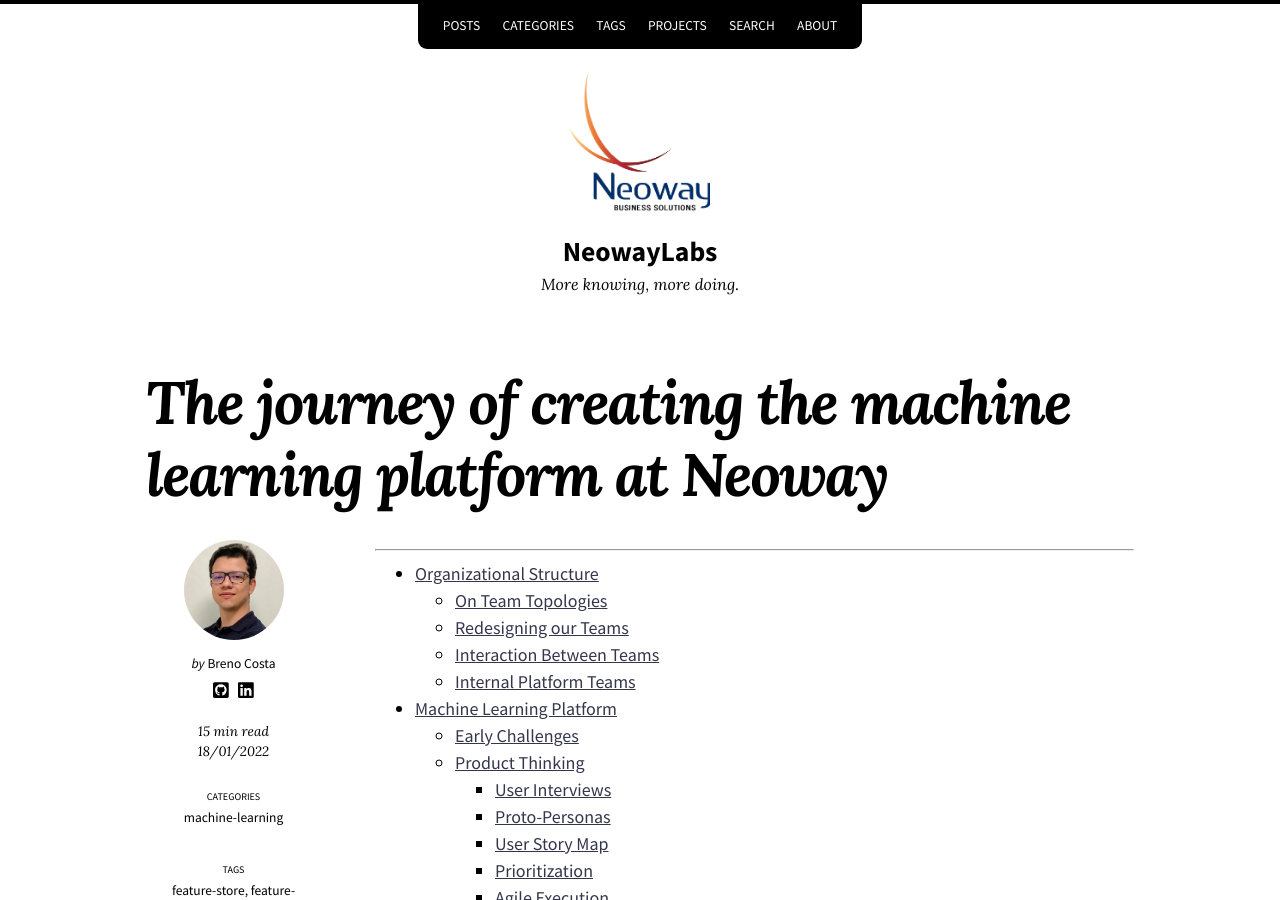
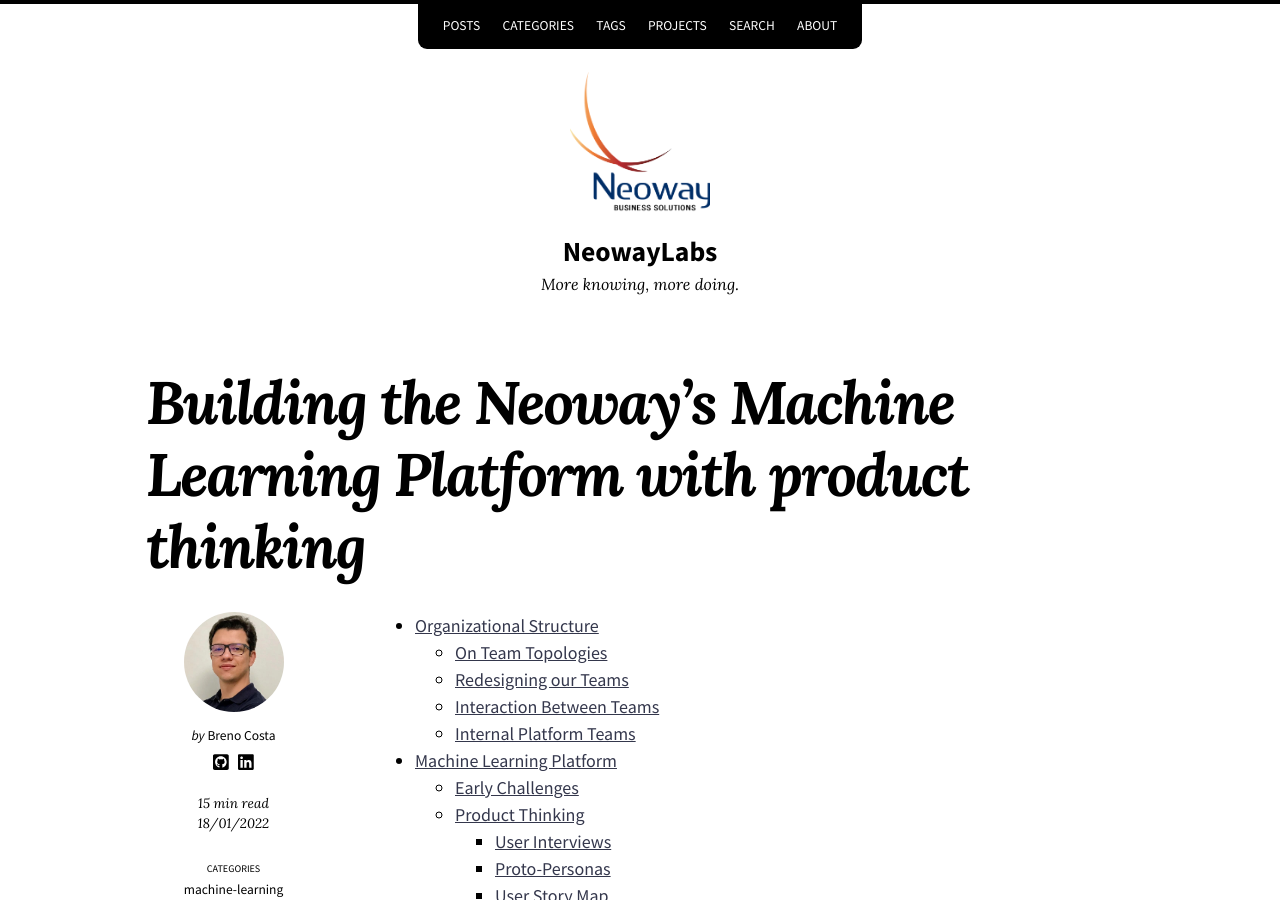
Before and after one commit to NeowayLabs/neowaylabs.github.io, a Jekyll site: the page built from _posts/2022-01-18-neoways-ml-platform.md, in a window 1280 px wide and 900 px high. Built offline with Jekyll 4.4.1, drawn with Linux system fonts in a browser that asks for light colours; nearby versions of some CDN libraries; comment, search, counter and statistics services are not loaded; some of the changed text lies outside the part shown.

Commit message:
Change blog post title

```diff
--- a/_posts/2022-01-18-journey-ml-platform.md
+++ b/_posts/2022-01-18-neoways-ml-platform.md
@@ -1,19 +1,14 @@
 ---
 author: brenocosta
-title: "The journey of creating the machine learning platform at Neoway"
+title: "Building the Neoway's Machine Learning Platform with product thinking"
 categories:
   - machine-learning
 tags:
-  - feature-store
-  - feature-engineering
-  - pyspark
-  - python
   - machine-learning
   - data-science
 excerpt: ""
 ---
 
-----
 - [Organizational Structure](#organizational-structure)
   - [On Team Topologies](#on-team-topologies)
   - [Redesigning our Teams](#redesigning-our-teams)
@@ -64,7 +59,7 @@ The **stream-aligned** and **platform** are the most fundamental team types in o
 The image below presents a very summarized view of some cells with which our machine learning platform team interacts the most.
 
 <figure>
-  <img src="/images/posts/journey-ml-platform/cells_overview.png" alt="">
+  <img src="/images/posts/neoways-ml-platform/cells_overview.png" alt="">
 </figure>
 
 The product and service cells are responsible for delivering value directly to the end customers. They need to be empowered to build and deliver customer value as quickly and independently as possible. Those cells are created to better serve the business domain requirements.
@@ -116,7 +111,7 @@ Our solutions are mainly used by data scientists working in stream-aligned cells
 The image below presents a summary of the components of our platform and the integration with other existing components in the company. We're responsible for providing the blue components in the figure. The yellow and green components are provided by the data platform. Our team is both a consumer and contributor to the internal data platform components.
 
 <figure>
-  <img src="/images/posts/journey-ml-platform/ml_overview.png" alt="">
+  <img src="/images/posts/neoways-ml-platform/ml_overview.png" alt="">
 </figure>
 
 Data pipelines are created to prepare the raw data that is produced by other applications in a structured format to be used by data science tasks. Every dataset schema is registered and it’s available to users in an organized way for easy discovery and reading.
@@ -178,7 +173,7 @@ We talked in some user interviews about the [features framework](https://neowayl
 We used a simple description of [proto-personas](https://www.nngroup.com/articles/persona-types/) to describe who are the current and future users of our platform. The image below presents a brief description of some characteristics to clarify it.
 
 <figure>
-  <img src="/images/posts/journey-ml-platform/product_proto_personas.png" alt="">
+  <img src="/images/posts/neoways-ml-platform/product_proto_personas.png" alt="">
 </figure>
 
 Proto-personas give an insight into the characteristics of users, which guide the team to make good decisions in an empathetic way during the software design and development.
@@ -196,7 +191,7 @@ User story map defines 3 types of actions:
 The image below shows an example of our initial user story map.
 
 <figure>
-  <img src="/images/posts/journey-ml-platform/product_user_story_map.png" alt="">
+  <img src="/images/posts/neoways-ml-platform/product_user_story_map.png" alt="">
 </figure>
 
 One of the benefits after [making a user story map](https://www.oreilly.com/library/view/user-story-mapping/9781491904893/) is to have a systematic understanding of the user journey in a single page.
```
Also changed, not shown: images/posts/neoways-ml-platform/cells_overview.png (renamed from images/posts/journey-ml-platform/cells_overview.png), images/posts/neoways-ml-platform/ml_overview.png (renamed from images/posts/journey-ml-platform/ml_overview.png), images/posts/neoways-ml-platform/product_proto_personas.png (renamed from images/posts/journey-ml-platform/product_proto_personas.png), images/posts/neoways-ml-platform/product_user_story_map.png (renamed from images/posts/journey-ml-platform/product_user_story_map.png).
